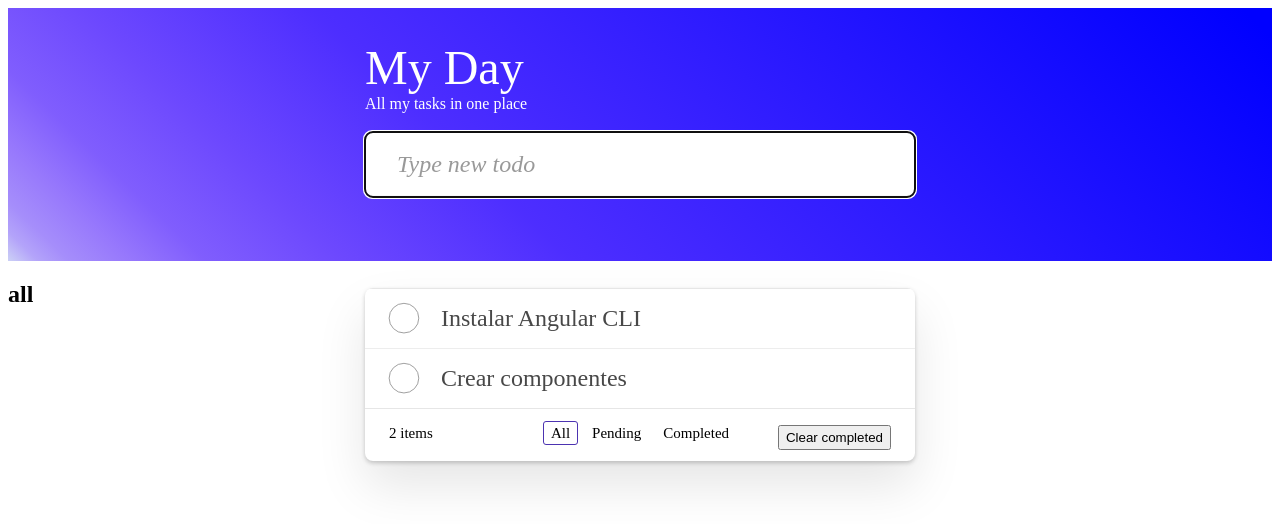
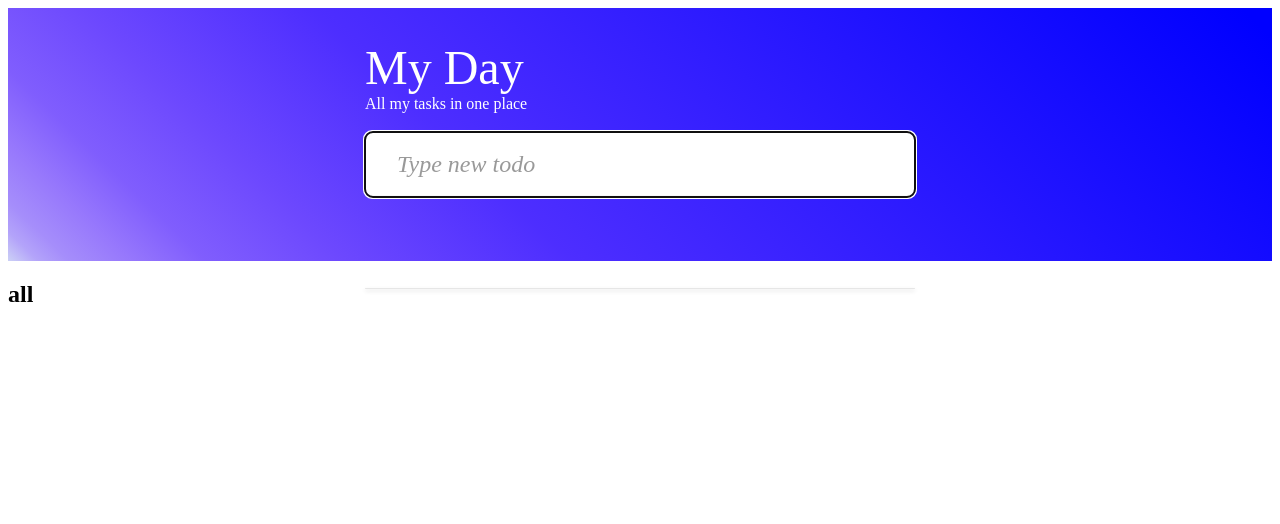
Before and after one commit to raewashere/todoapp, an Angular app: page /home in a window 1280 px wide. Shown: the top 524 px of the page. Built offline with nearby package versions, Linux system fonts and the light colour scheme.

Commit message:
inclusion de effect para reactividad

```diff
--- a/src/app/pages/home/home.component.html
+++ b/src/app/pages/home/home.component.html
@@ -68,7 +68,7 @@
         </ul>
       </section>
       <!-- This footer should be hidden by default and shown when there are todos -->
-      <footer class="footer">
+      <footer class="footer" *ngIf="tasksByFilter().length > 0">
         <!-- This should be `0 items left` by default -->
         <span class="todo-count">
           <strong>{{tasksByFilter().length}}</strong>
--- a/src/app/pages/home/home.component.ts
+++ b/src/app/pages/home/home.component.ts
@@ -1,4 +1,5 @@
-import { Component, computed, signal } from '@angular/core';
+//computed, effect y signal elementos para la reactividad en angular
+import { Component, computed, effect, inject, Injector, signal } from '@angular/core';
 import { CommonModule } from '@angular/common';
 import { FormControl, ReactiveFormsModule, Validators } from '@angular/forms';
 
@@ -13,18 +14,9 @@ import { Task } from '../../models/task.model';
   styleUrls: ['./home.component.css'],
 })
 export class HomeComponent {
-  tasks = signal<Task[]>([
-    {
-      id: Date.now(),
-      title: 'Instalar Angular CLI',
-      completed: false,
-    },
-    {
-      id: Date.now(),
-      title: 'Crear componentes',
-      completed: false,
-    },
-  ]);
+
+  //Tareas vacias para el estado inicial
+  tasks = signal<Task[]>([]);
 
   //Filtrar las tareas
   filter = signal<'all' | 'pending' | 'completed'>('all');
@@ -97,6 +89,33 @@ export class HomeComponent {
     validators: [Validators.required],
   });
 
+  injector = inject(Injector);
+
+  constructor(){
+
+  }
+
+  ngOnInit(){
+    //Obtiene tareas de localStorage
+    const storage = localStorage.getItem('tasks');
+    //Valida si existe storage
+    if(storage){
+      const tasks = JSON.parse(storage);
+      this.tasks.set(tasks);
+    }
+  }
+
+  trakTasks(){
+    //Effect permite identificar cualquier cambio en la pagina
+    effect(() =>{
+      const tasks = this.tasks();
+      console.log(tasks);
+      //Guarda el objeto en localStorage
+      //Se ubica en aplicacion >> storage >> localStorage del inspector
+      localStorage.setItem('tasks', JSON.stringify(tasks));
+    } );
+  }
+
   //Funcion para editar una sola tarea
   updateTaskEditingMode(index: number) {
     //Si la tarea ya esta completada, no se puede editar
```
